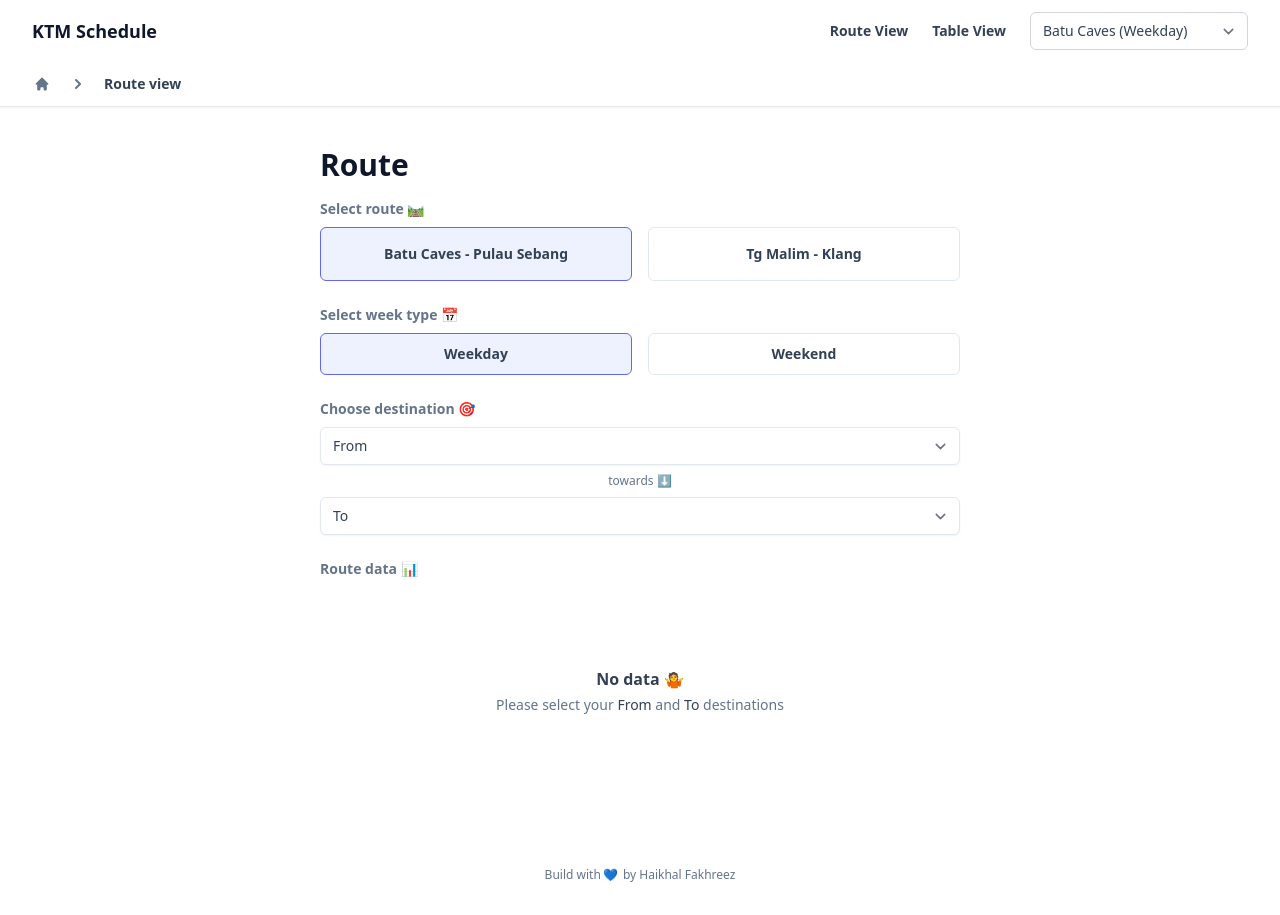
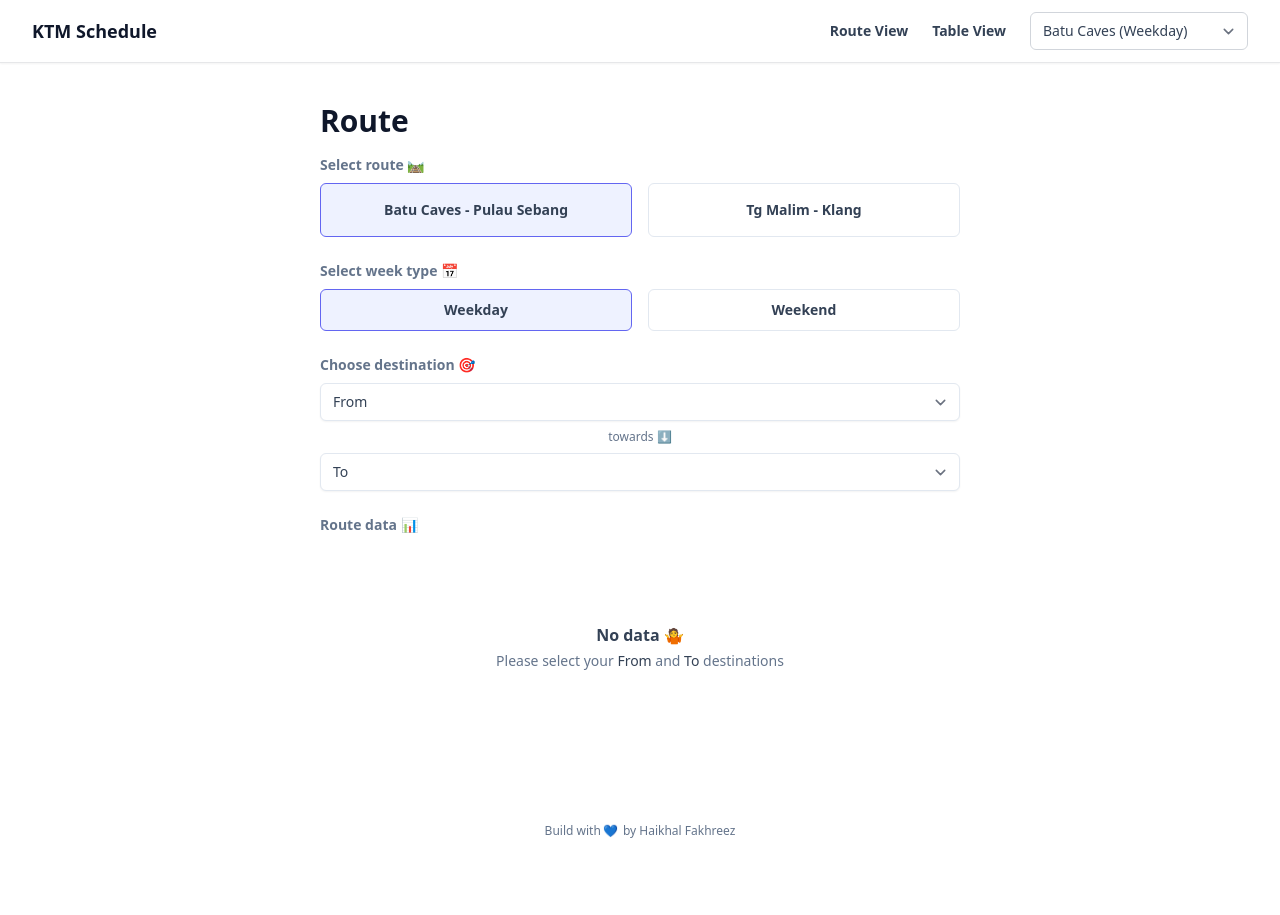
Before and after one commit to haikhalfakhreez/ktm-schedule, a Next.js app: page /route in a window 1280 px wide. After the commit the page ends 871 px from the top, so only its background shows below. Built offline with nearby package versions, Linux system fonts and the light colour scheme.

Commit message:
hide second navbar on desktop

```diff
--- a/components/navbar.tsx
+++ b/components/navbar.tsx
@@ -42,7 +42,7 @@
 
       {/* Mobile navigation */}
       {pathname !== '/' ? (
-        <SectionLayout>
+        <SectionLayout className="md:hidden">
           <div className="py-3 border-t md:border-t-0 border-slate-100 w-full">
             <MobileBreadcrumbs />
           </div>
```
